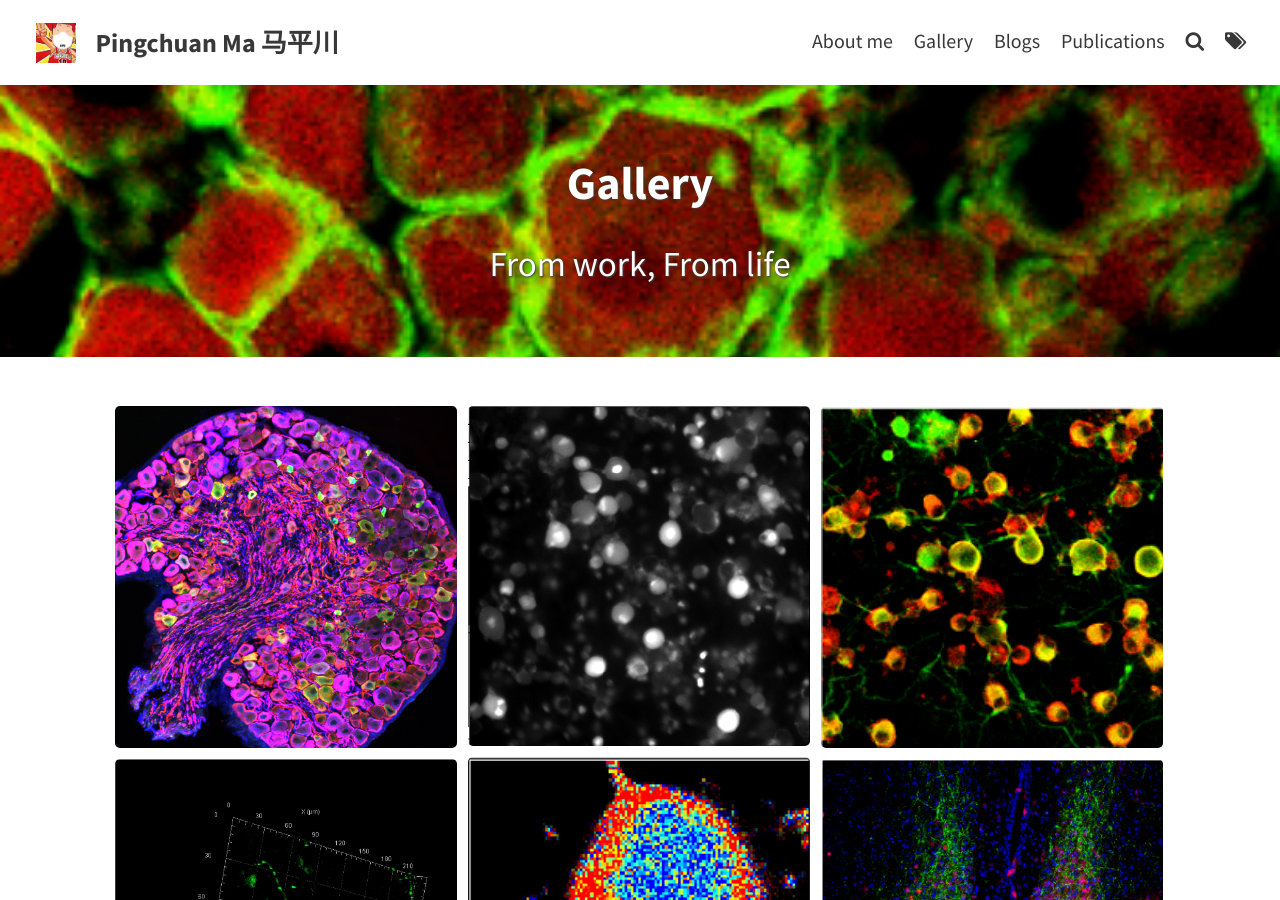
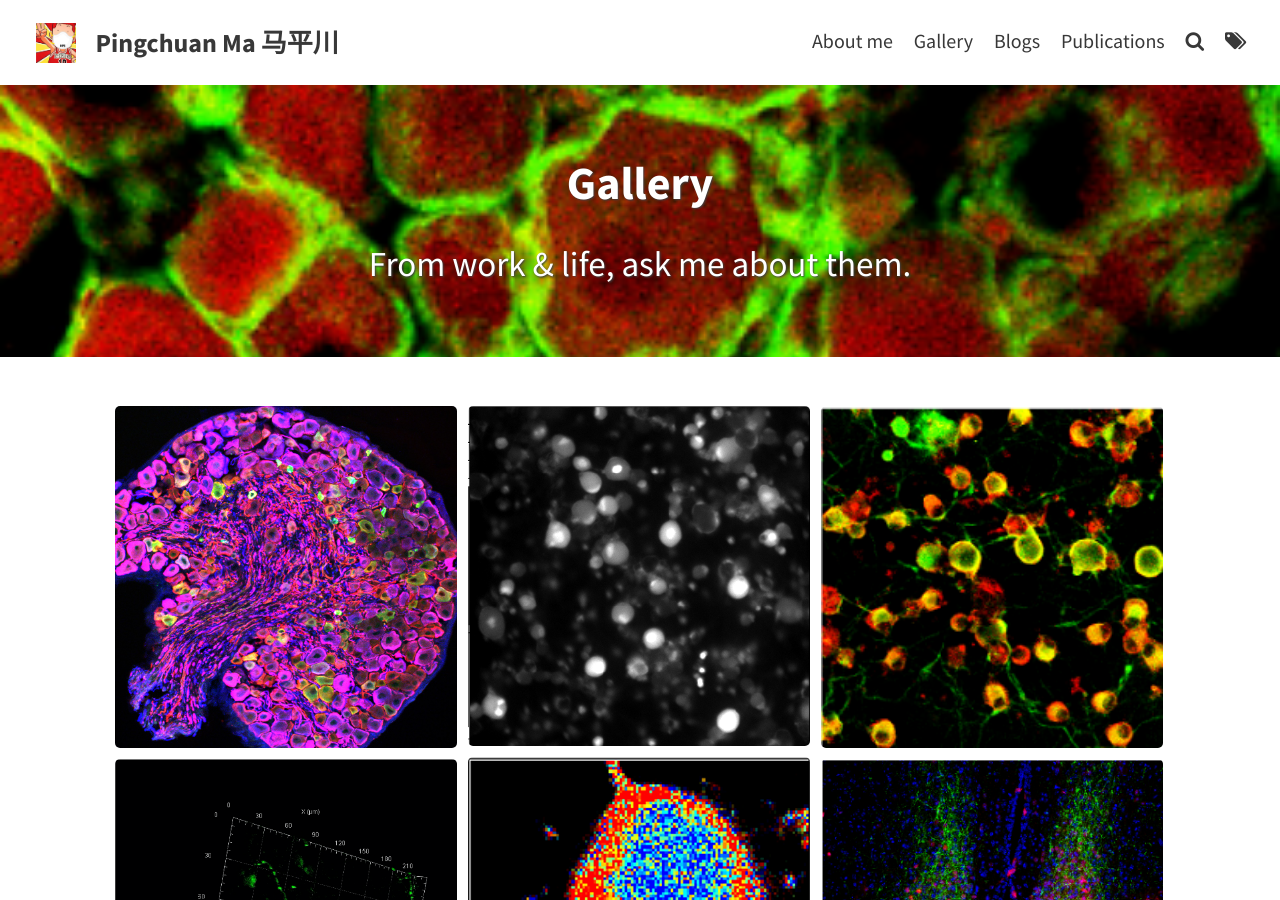
Before and after one commit to pcmaaaaa/pcmaaaaa.github.io, a Jekyll site: the page built from pages/gallery.md, in a window 1280 px wide and 900 px high. Built offline with Jekyll 4.4.1, drawn with Linux system fonts in a browser that asks for light colours.

Commit message:
Update gallery.md

```diff
--- a/pages/gallery.md
+++ b/pages/gallery.md
@@ -1,7 +1,7 @@
 ---
 layout: page
 title: Gallery
-subtitle: From work, From life
+subtitle: From work & life, ask me about them.
 permalink: /gallery/
 feature-img: "assets/img/actin.png"
 gallery_path: "assets/img/gallery"
```
